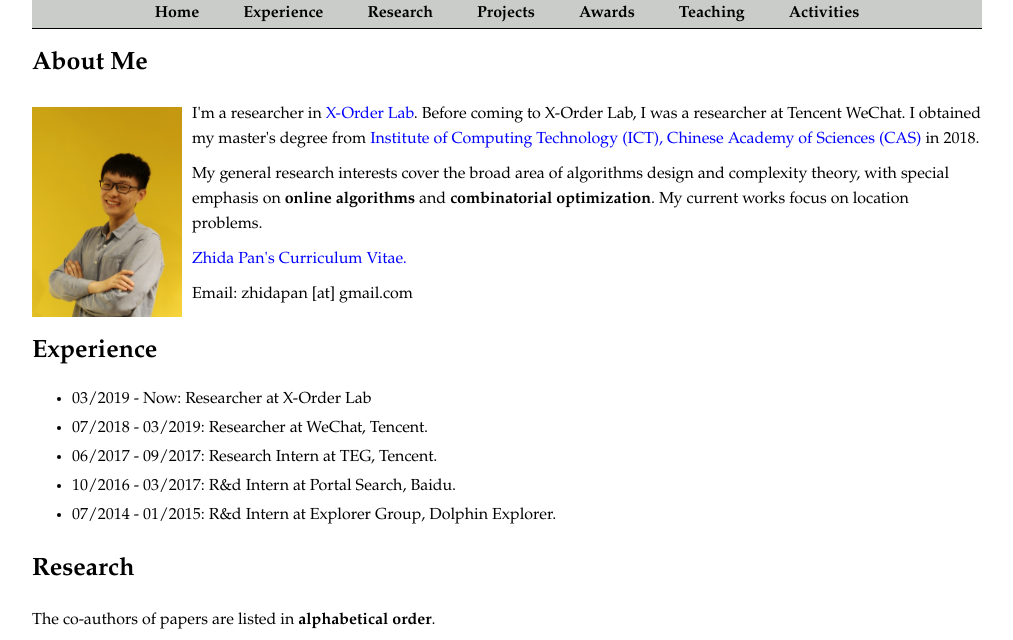
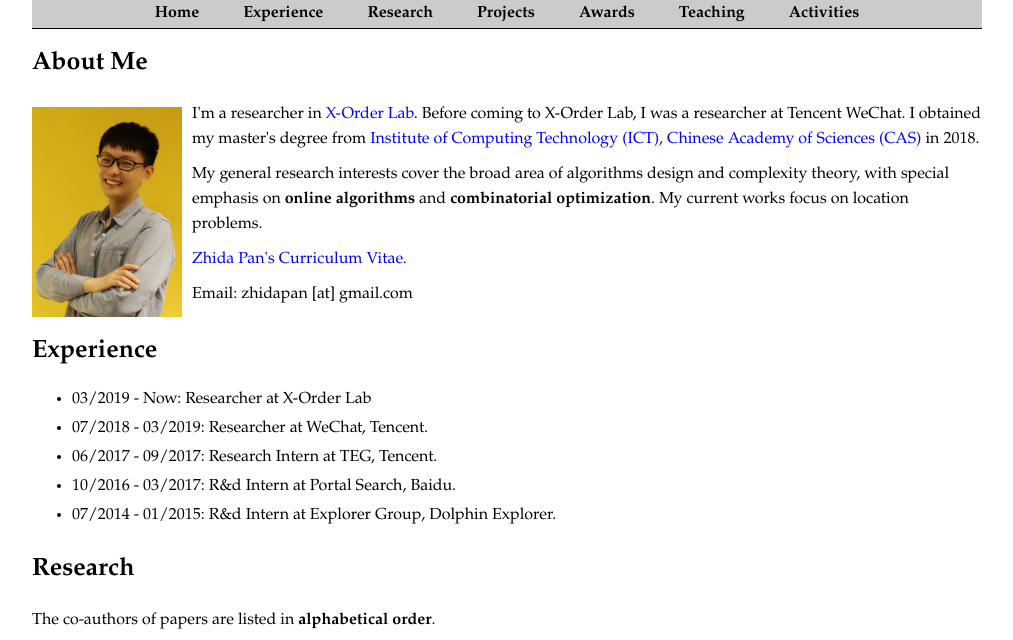
Before and after one commit to pngingg/pngingg.github.io, a plain HTML site: page index.html in a window 1280 px wide. Shown: the part 91-731 px from the top of the page, without its empty margins (133-1146 px from the left). Drawn offline with Linux system fonts and the light colour scheme.

Commit message:
fix some bugs

```diff
--- a/index.html
+++ b/index.html
@@ -36,7 +36,7 @@
         <h2>About Me</h2>
         <div class="divider"></div>
 
-        <img src="images/zdpan.jpg" alt="Zhida Pan" title="Zhida Pan" style="width:150px;height:210px;float:left;margin-right:10px;margin-bottom:10px;margin-top:5px;">
+        <img src="images/zhidapan.jpg" alt="Zhida Pan" title="Zhida Pan" style="width:150px;height:210px;float:left;margin-right:10px;margin-bottom:10px;margin-top:5px;">
         <p>I'm a researcher in <a href="http://lab.xorder.ai/" target="_blank">X-Order Lab</a>. Before coming to X-Order Lab, I was a researcher at Tencent WeChat. I obtained my master's degree from <a href="http://www.ict.ac.cn/" target="_blank">Institute of Computing Technology (ICT), Chinese Academy of Sciences (CAS)</a> in 2018.
 	</p>
 
```
Also changed, not shown: images/zdpan.jpg (deleted), images/zhidapan.jpg (added), style/style.css (line endings or trailing spaces).
